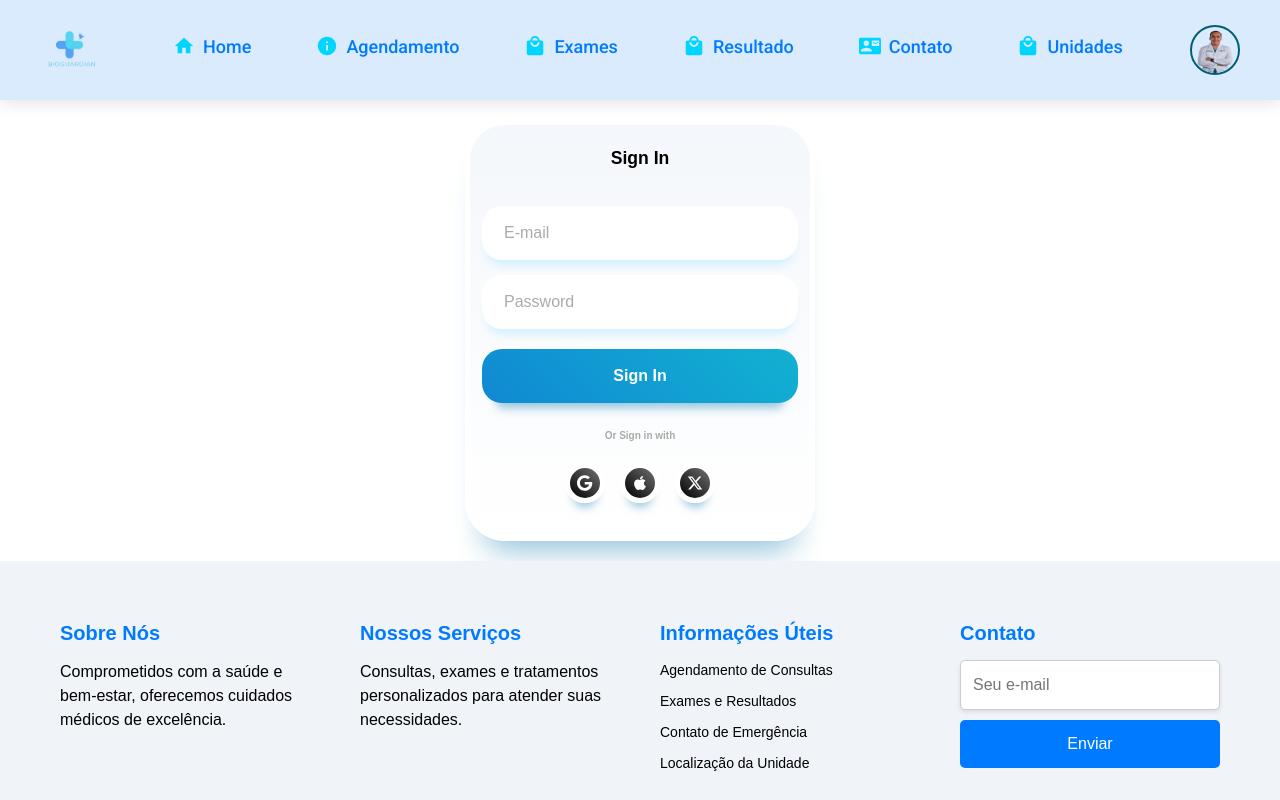
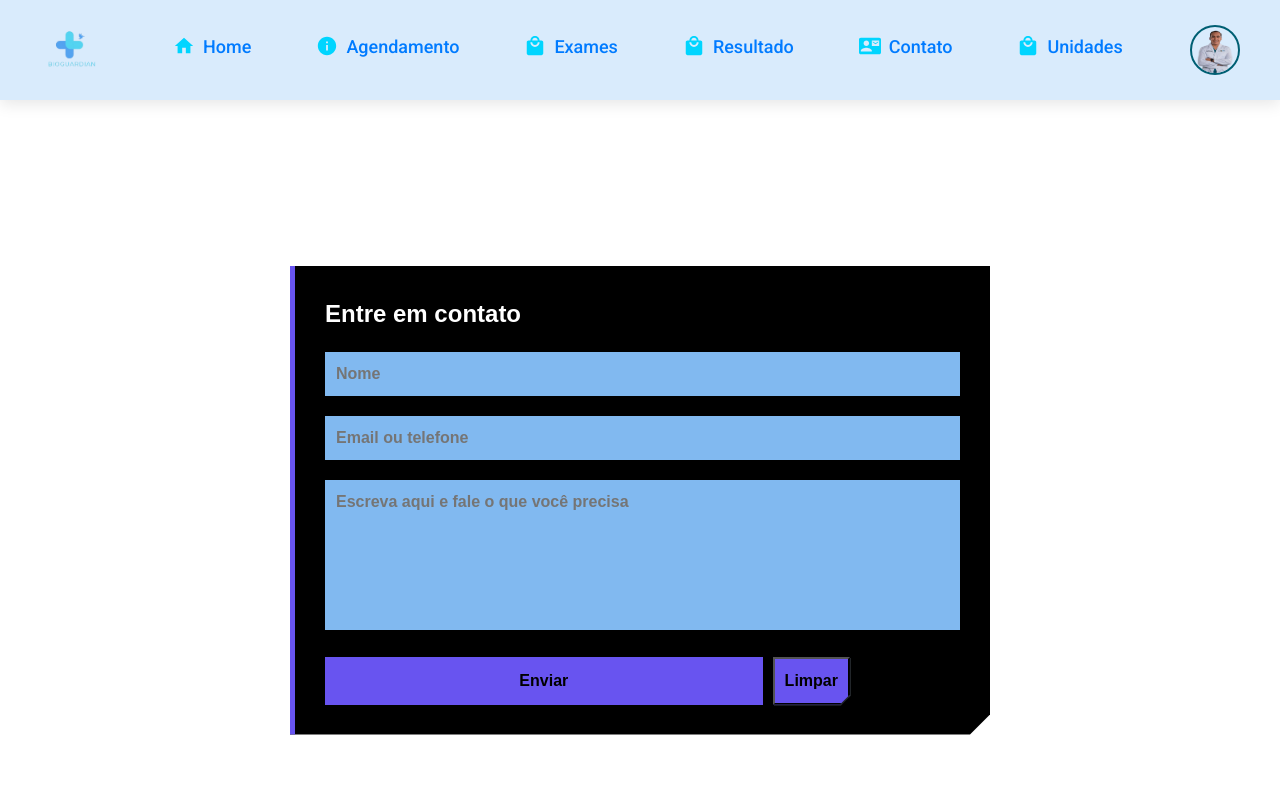
Before and after one commit to LudWig192/BioGuardian, a React (Create React App) app in the folder frontend/: page /Contato in a window 1280 px wide. Shown: the top 800 px of the page. Built offline with nearby package versions, Linux system fonts and the light colour scheme.

Commit message:
Contato-finalizado(eu acho)

```diff
--- a/frontend/src/Components/Anuncio.jsx
+++ b/frontend/src/Components/Anuncio.jsx
@@ -1,4 +1,3 @@
-// Anuncio.js
 import React from 'react';
 import "../Style/Anuncio.css";
 
--- a/frontend/src/Components/Assinaturas.jsx
+++ b/frontend/src/Components/Assinaturas.jsx
@@ -5,7 +5,7 @@ const Slider = () => {
   const [currentIndex, setCurrentIndex] = useState(0);
   const [transitioning, setTransitioning] = useState(false);
 
-  // ID DO CARD
+
   const slides = [
     { name: 'Nome 1', topics: ['Lorem 1', 'Lorem 2', 'Lorem 3'], img: 'https://randomuser.me/api/portraits/men/1.jpg' },
     { name: 'Nome 2', topics: ['Lorem A', 'Lorem B', 'Lorem C'], img: 'https://randomuser.me/api/portraits/men/2.jpg' },
@@ -14,7 +14,7 @@ const Slider = () => {
     { name: 'Nome 5', topics: ['Lorem G', 'Lorem H', 'Lorem I'], img: 'https://randomuser.me/api/portraits/men/5.jpg' },
   ];
 
-  const transitionDuration = 500; // Tempo de transição em milissegundos
+  const transitionDuration = 500;
 
   const nextSlide = () => {
     if (transitioning) return;
--- a/frontend/src/Components/BannerCliente.jsx
+++ b/frontend/src/Components/BannerCliente.jsx
@@ -23,7 +23,6 @@ const InfoSection = () => {
         </div>
       </div>
 
-      {/* Cards Section Positioned Below the Banner */}
       <div className="cards-bannercliente-container">
         <div className="row-bannercliente">
           <div className="col-md-3-bannercliente">
--- a/frontend/src/Components/CabecalhoData.jsx
+++ b/frontend/src/Components/CabecalhoData.jsx
@@ -1,4 +1,3 @@
-// src/Components/CabecalhoData.js
 import React, { useState } from "react";
 import "../Style/Cabecalhodata.css";
 
--- a/frontend/src/Components/ContatoForm.jsx
+++ b/frontend/src/Components/ContatoForm.jsx
@@ -1,13 +1,11 @@
 import React, { useState } from 'react';
 import axios from 'axios';
-import '../Style/Contato.css'; // Importe o arquivo CSS para o componente
+import '../Style/Contato.css';
 
 const ContatoForm = () => {
   const [formData, setFormData] = useState({
     nome: '',
     email: '',
-        telefone: '',
-        cpf: '',
     mensagem: ''
   });
 
@@ -21,19 +19,17 @@ const ContatoForm = () => {
 
   const handleSubmit = async (e) => {
     e.preventDefault();
-        if (!formData.nome || !formData.email || !formData.telefone || !formData.cpf || !formData.mensagem) {
+    if (!formData.nome || !formData.email || !formData.mensagem) {
       alert('Por favor, preencha todos os campos.');
       return;
     }
 
     try {
-            await axios.post('http://localhost:3001/Contato', formData);
+      await axios.post('http://localhost:3001/contato', formData);
       alert('Solicitação de contato enviada com sucesso!');
       setFormData({
         nome: '',
         email: '',
-                telefone: '',
-                cpf: '',
         mensagem: ''
       });
     } catch (error) {
@@ -41,53 +37,52 @@ const ContatoForm = () => {
       alert('Erro ao enviar a solicitação de contato. Verifique o console para mais detalhes.');
     }
   };
+
   return (
-    <div className="container">
-      <form action="" className="form">
-      <div className="heading">Sign In</div>
+    <div className='contato-tudo'>
+      <div className="contato-form-container">
+        <div className="contato-form">
+          <span className="contato-heading">Entre em contato</span>
+          <form onSubmit={handleSubmit}>
             <input
-          required
-          className="input"
-          type="email"
-          name="email"
-          id="email"
-          placeholder="E-mail"
+              name="nome"
+              placeholder="Nome"
+              type="text"
+              className="contato-input"
+              value={formData.nome}
+              onChange={handleChange}
             />
             <input
-          required
-          className="input"
-          type="password"
-          name="password"
-          id="password"
-          placeholder="Password"
+              name="email"
+              placeholder="Email ou telefone"
+              type="text"
+              className="contato-input"
+              value={formData.email}
+              onChange={handleChange}
             />
-
-
-        <input className="login-button" type="submit" value="Sign In" />
-      <div className="social-account-container">
-        <span className="title">Or Sign in with</span>
-        <div className="social-accounts">
-          <button className="social-button google">
-            <svg className="svg" xmlns="http://www.w3.org/2000/svg" height="1em" viewBox="0 0 488 512">
-              <path d="M488 261.8C488 403.3 391.1 504 248 504 110.8 504 0 393.2 0 256S110.8 8 248 8c66.8 0 123 24.5 166.3 64.9l-67.5 64.9C258.5 52.6 94.3 116.6 94.3 256c0 86.5 69.1 156.6 153.7 156.6 98.2 0 135-70.4 140.8-106.9H248v-85.3h236.1c2.3 12.7 3.9 24.9 3.9 41.4z"></path>
-            </svg>
-          </button>
-          <button className="social-button apple">
-            <svg className="svg" xmlns="http://www.w3.org/2000/svg" height="1em" viewBox="0 0 384 512">
-              <path d="M318.7 268.7c-.2-36.7 16.4-64.4 50-84.8-18.8-26.9-47.2-41.7-84.7-44.6-35.5-2.8-74.3 20.7-88.5 20.7-15 0-49.4-19.7-76.4-19.7C63.3 141.2 4 184.8 4 273.5q0 39.3 14.4 81.2c12.8 36.7 59 126.7 107.2 125.2 25.2-.6 43-17.9 75.8-17.9 31.8 0 48.3 17.9 76.4 17.9 48.6-.7 90.4-82.5 102.6-119.3-65.2-30.7-61.7-90-61.7-91.9zm-56.6-164.2c27.3-32.4 24.8-61.9 24-72.5-24.1 1.4-52 16.4-67.9 34.9-17.5 19.8-27.8 44.3-25.6 71.9 26.1 2 49.9-11.4 69.5-34.3z"></path>
-            </svg>
-          </button>
-          <button className="social-button twitter">
-            <svg className="svg" xmlns="http://www.w3.org/2000/svg" height="1em" viewBox="0 0 512 512">
-              <path d="M389.2 48h70.6L305.6 224.2 487 464H345L233.7 318.6 106.5 464H35.8L200.7 275.5 26.8 48H172.4L272.9 180.9 389.2 48zM364.4 421.8h39.1L151.1 88h-42L364.4 421.8z"></path>
-            </svg>
+            <textarea
+              name="mensagem"
+              placeholder="Escreva aqui e fale o que você precisa"
+              rows="10"
+              cols="30"
+              className="contato-textarea"
+              value={formData.mensagem}
+              onChange={handleChange}
+            />
+            <div className="contato-button-container">
+              <button type="submit" className="contato-send-button">Enviar</button>
+              <div className="contato-reset-button-container">
+                <button
+                  type="button"
+                  className="contato-reset-button"
+                  onClick={() => setFormData({ nome: '', email: '', mensagem: '' })}>
+                  Limpar
                 </button>
               </div>
-      <span className="agreement">
-        <a href="#">Learn user licence agreement</a>
-      </span>
             </div>
           </form>
+        </div>
+      </div>
     </div>
   );
 };
--- a/frontend/src/Style/Contato.css
+++ b/frontend/src/Style/Contato.css
@@ -1,119 +1,109 @@
-/* Estilo para o contêiner principal do formulário */
-.container {
-  max-width: 350px;
-  background: #F8F9FD;
-  background: linear-gradient(0deg, rgb(255, 255, 255) 0%, rgb(244, 247, 251) 100%);
-  border-radius: 40px;
-  border: 5px solid rgb(255, 255, 255);
-  box-shadow: rgba(133, 189, 215, 0.8784313725) 0px 30px 30px -20px;
-  margin: 20px auto;
+.contato-tudo {
+  margin: 0;
+  padding: 0;
+  box-sizing: border-box;
+  display: flex;
+  align-items: center;
+  justify-content: center;
+  min-height: 100vh;
 }
 
-.heading {
-  text-align: center;
-  font-weight: 900;
-  font-size: 30px;
-  color: rgb(16, 137, 211);
+.orange {
+  color: #5472f0;
+}
+
+.contato-form-container {
+  max-width: 700px;
+  margin: 30px;
+  background-color: black;
+  padding: 30px;
+  border-left: 5px solid #6854f0;
+  clip-path: polygon(0 0, 100% 0, 100% calc(100% - 20px), calc(100% - 20px) 100%, 0 100%);
+}
+
+.contato-heading {
+  display: block;
+  color: white;
+  font-size: 1.5rem;
+  font-weight: 800;
   margin-bottom: 20px;
 }
 
-.form {
-  margin-top: 20px;
+.contato-form-container .contato-form .contato-input {
+  color:black;
+  width: 100%;
+  background-color: #81b9f0;
+  border: none;
+  outline: none;
+  padding: 10px;
+  margin-bottom: 20px;
+  font-weight: bold;
+  transition: all 0.2s ease-in-out;
+  border-left: 1px solid transparent;
 }
 
-.input {
-  width: 100%;
-  background: white;
-  border: none;
-  padding: 15px 20px;
-  border-radius: 20px;
-  margin-top: 15px;
-  box-shadow: #cff0ff 0px 10px 10px -5px;
-  border-inline: 2px solid transparent;
+.contato-form-container .contato-form .contato-input:focus {
+  border-left: 5px solid #6854f0;
 }
 
-.input::-moz-placeholder {
-  color: rgb(170, 170, 170);
-}
-
-.input::placeholder {
-  color: rgb(170, 170, 170);
-}
-
-.input:focus {
+.contato-form-container .contato-form .contato-textarea {
+  width: 100%;
+  padding: 10px;
+  border: none;
   outline: none;
-  border-inline: 2px solid #12B1D1;
-}
-
-.login-button {
-  display: block;
-  width: 100%;
+  background-color: #81b9f0;
+  color: black;
   font-weight: bold;
-  background: linear-gradient(45deg, rgb(16, 137, 211) 0%, rgb(18, 177, 209) 100%);
-  color: white;
-  padding-block: 15px;
-  margin: 20px auto;
-  border-radius: 20px;
-  box-shadow: rgba(133, 189, 215, 0.8784313725) 0px 20px 10px -15px;
-  border: none;
+  resize: none;
+  max-height: 150px;
+  margin-bottom: 20px;
+  border-left: 1px solid transparent;
   transition: all 0.2s ease-in-out;
 }
 
-.login-button:hover {
-  transform: scale(1.03);
-  box-shadow: rgba(133, 189, 215, 0.8784313725) 0px 23px 10px -20px;
+.contato-form-container .contato-form .contato-textarea:focus {
+  border-left: 5px solid #6854f0;
 }
 
-.login-button:active {
-  transform: scale(0.95);
-  box-shadow: rgba(133, 189, 215, 0.8784313725) 0px 15px 10px -10px;
+.contato-form-container .contato-form .contato-button-container {
+  display: flex;
+  gap: 10px;
 }
 
-.social-account-container {
-  margin-top: 25px;
-}
-
-.social-account-container .title {
-  display: block;
+.contato-form-container .contato-form .contato-button-container .contato-send-button {
+  flex-basis: 70%;
+  background: #6854f0;
+  padding: 10px;
+  color: black;
   text-align: center;
-  font-size: 10px;
-  color: rgb(170, 170, 170);
-}
-
-.social-account-container .social-accounts {
-  width: 100%;
-  display: flex;
-  justify-content: center;
-  gap: 15px;
-  margin-top: 5px;
-}
-
-.social-account-container .social-accounts .social-button {
-  background: linear-gradient(45deg, rgb(0, 0, 0) 0%, rgb(112, 112, 112) 100%);
-  border: 5px solid white;
-  padding: 5px;
-  border-radius: 50%;
-  width: 40px;
-  aspect-ratio: 1;
-  display: grid;
-  place-content: center;
-  box-shadow: rgba(133, 189, 215, 0.8784313725) 0px 12px 10px -8px;
+  font-weight: bold;
+  border: 1px solid transparent;
   transition: all 0.2s ease-in-out;
 }
 
-.social-account-container .social-accounts .social-button .svg {
-  fill: white;
+.contato-form-container .contato-form .contato-button-container .contato-send-button:hover {
+  background: transparent;
+  border: 1px solid #6854f0;
+  color: #6854f0;
 }
 
-.social-account-container .social-accounts .social-button:hover {
-  box-shadow: rgba(133, 189, 215, 0.8784313725) 0px 15px 10px -10px;
-  transform: scale(1.1);
+.contato-form-container .contato-form .contato-button-container .contato-reset-button-container {
+  filter: drop-shadow(1px 1px 0px);
+  flex-basis: 30%;
 }
 
-.agreement {
-  display: block;
+.contato-form-container .contato-form .contato-button-container .contato-reset-button-container .contato-reset-button {
+  position: relative;
   text-align: center;
-  font-size: 12px;
-  color: rgb(170, 170, 170);
-  margin-top: 15px;
+  padding: 10px;
+  color: black;
+  font-weight: bold;
+  background: #6854f0;
+  clip-path: polygon(0 0, 100% 0, 100% calc(100% - 10px), calc(100% - 10px) 100%, 0 100%);
+  transition: all 0.2s ease-in-out;
 }
+
+.contato-form-container .contato-form .contato-button-container .contato-reset-button-container .contato-reset-button:hover {
+  background: black;
+  color: #6854f0;
+}
```
Also changed, not shown: frontend/src/Components/Alert.jsx (+4 -5 lines), frontend/src/Components/Anotacoes.jsx (+3 -5 lines), frontend/src/Components/BannerBaneficio.jsx (+8 -8 lines), 1 other file (tests, documents, lock files or other folders). Lines whose indentation alone changed are shown as unchanged.
